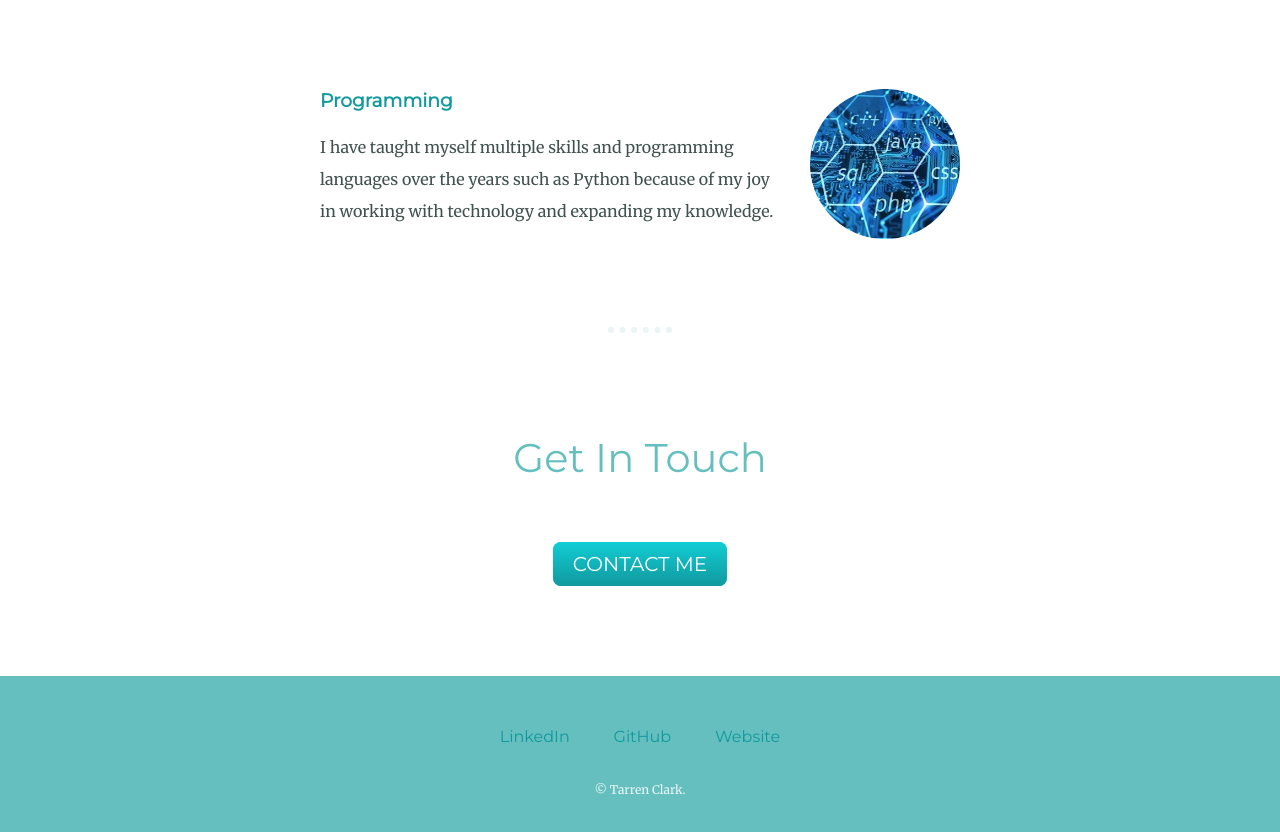
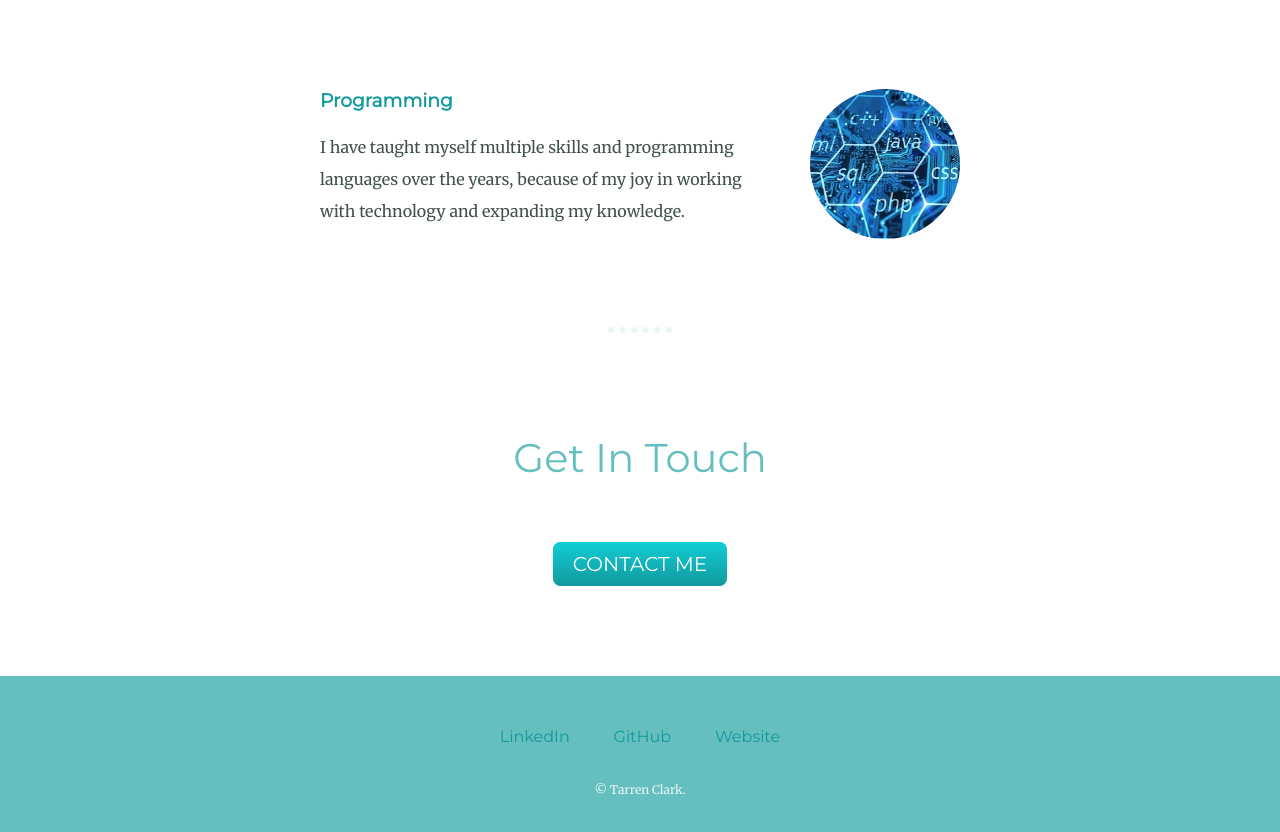
Before and after one commit to ta-clark/My-Site, a plain HTML site: page index.html in a window 1280 px wide. Shown: the part 1700-2532 px from the top of the page. Drawn offline with Linux system fonts and the light colour scheme.

Commit message:
Update index.html

```diff
--- a/index.html
+++ b/index.html
@@ -36,7 +36,7 @@
       <div class="skill-row">
         <img class="program" src="images/program.png" alt="program">
         <h3>Programming</h3>
-        <p>I have taught myself multiple skills and programming languages over the years such as Python because of my joy in working with technology and expanding my knowledge.</p>
+        <p>I have taught myself multiple skills and programming languages over the years, because of my joy in working with technology and expanding my knowledge.</p>
       </div>
     </div>
     <hr>
```
